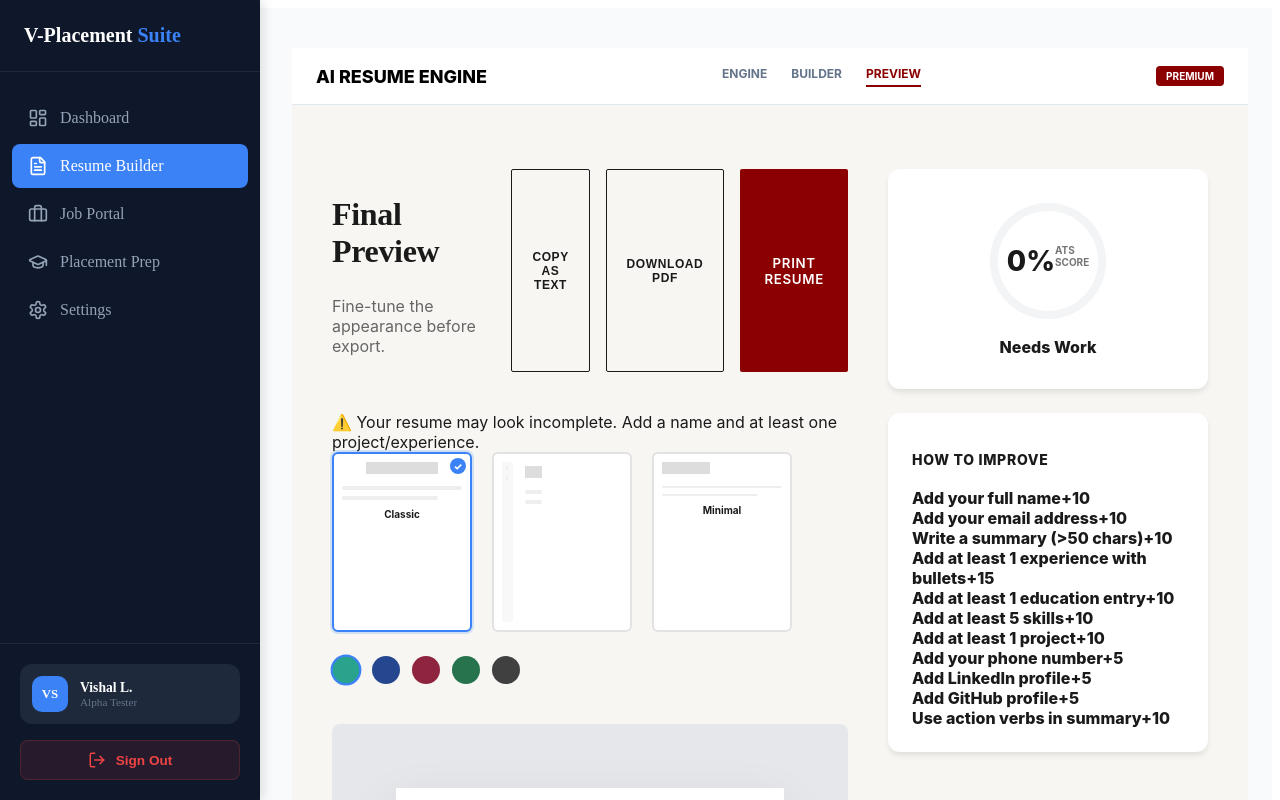
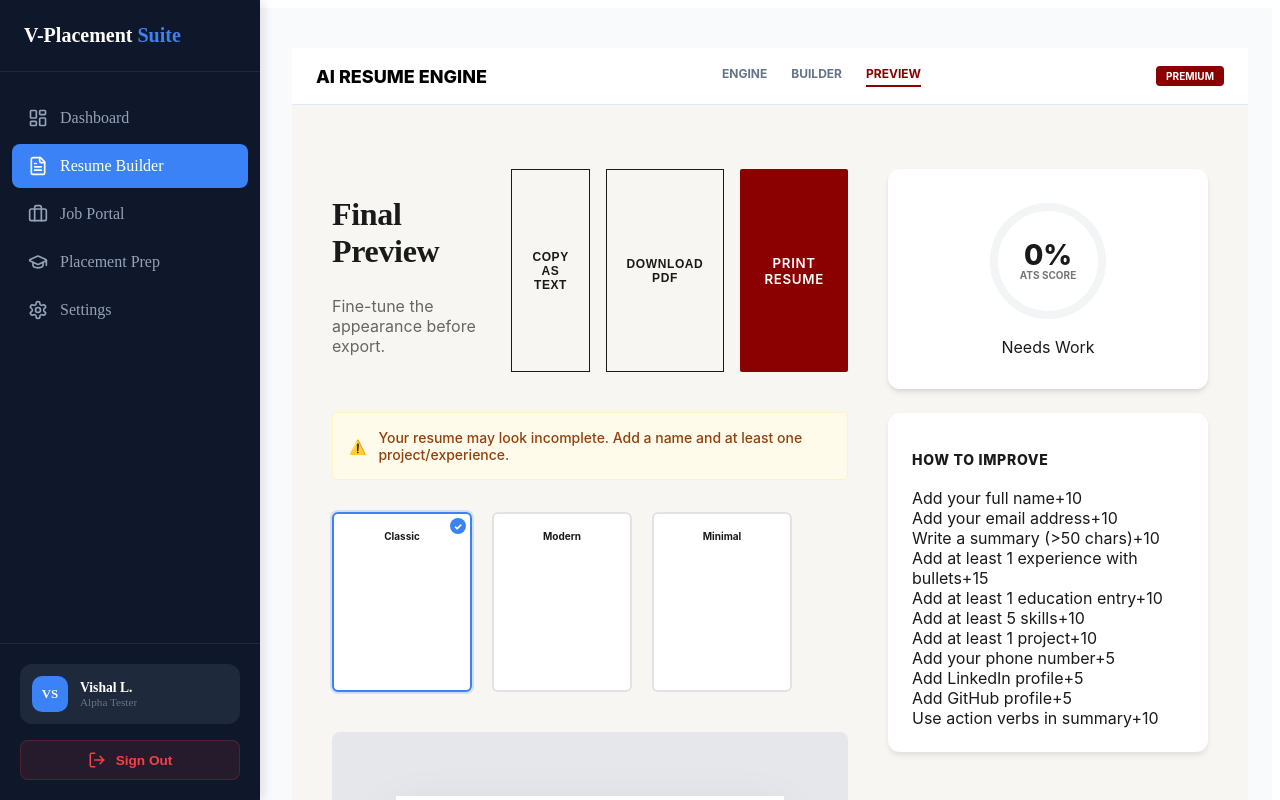
Before and after one commit to VISHALL089/Project, a React (Create React App) app: page /resume/preview in a window 1280 px wide. Both pictures are taken after a click on the button "Sign In". Shown: the top 800 px of the page. Built offline with nearby package versions, Linux system fonts and the light colour scheme.

Commit message:
feat(resume): finalize migration and scoping of resume builder styles

```diff
--- a/src/features/resume/ResumeLayout.jsx
+++ b/src/features/resume/ResumeLayout.jsx
@@ -13,7 +13,7 @@ const ResumeLayout = () => {
 
   return (
     <ResumeProvider>
-      <div className="resume-feature-wrapper">
+      <div className="resume-module-container">
         <nav className="topbar no-print" style={{
           position: 'sticky',
           top: 0,
--- a/src/features/resume/styles/resume.css
+++ b/src/features/resume/styles/resume.css
@@ -1,21 +1,4 @@
-/* Resume Builder Feature Styles */
-
-:root {
-  --rb-bg-primary: #F7F6F3;
-  --rb-acc-red: #8B0000;
-  --rb-text-main: #1A1A1A;
-  --rb-text-sub: #666;
-  --rb-border-color: #E2E2E2;
-  --rb-font-serif: 'Playfair Display', serif;
-  --rb-font-sans: 'Inter', sans-serif;
-}
-
-/* Scoped variables for the feature to avoid global conflict if needed,
-   but original used --bg-primary etc. I will search/replace if I want to be safe.
-   For now, I'll keep them but prefix them if they conflict with Super App.
-   Actually, let's keep them as original to maintain the "Wow" aesthetics
-   but scope them to a container if possible.
-*/
+/* Resume Builder Feature Styles - Fully Scoped */
 
 .resume-module-container {
   --bg-primary: #F7F6F3;
@@ -30,6 +13,8 @@
 
   font-family: var(--font-sans);
   color: var(--text-main);
+  background: var(--bg-primary);
+  min-height: 100vh;
 }
 
 .resume-module-container .serif-heading {
@@ -39,7 +24,7 @@
   color: var(--text-main);
 }
 
-/* Builder Layout */
+/* Layouts */
 .resume-module-container .builder-layout {
   display: grid;
   grid-template-columns: minmax(450px, 1fr) minmax(0, 1fr);
@@ -49,6 +34,7 @@
 .resume-module-container .form-panel {
   padding: 40px;
   background: var(--bg-primary);
+  overflow-y: auto;
 }
 
 .resume-module-container .preview-panel {
@@ -56,9 +42,10 @@
   padding: 64px;
   display: flex;
   justify-content: center;
+  overflow-y: auto;
 }
 
-/* UI Elements */
+/* UI Components */
 .resume-module-container input,
 .resume-module-container textarea {
   width: 100%;
@@ -87,36 +74,10 @@
   color: var(--text-sub);
 }
 
-.resume-module-container .field {
-  margin-bottom: 24px;
-}
-
-.resume-module-container .input-grid {
-  display: grid;
-  grid-template-columns: 1fr 1fr;
-  gap: 16px;
-}
-
-.resume-module-container .form-section {
-  margin-bottom: 48px;
-  max-width: 600px;
-}
-
-.resume-module-container .form-section h3 {
-  font-size: 18px;
-  margin-bottom: 24px;
-  padding-bottom: 8px;
-  border-bottom: 1px solid var(--border-color);
-}
-
-.resume-module-container .entry-card {
-  padding: 20px;
-  background: white;
-  border: 1px solid var(--border-color);
-  border-radius: 4px;
-  margin-bottom: 16px;
-  font-size: 14px;
-}
+.resume-module-container .field { margin-bottom: 24px; }
+.resume-module-container .input-grid { display: grid; grid-template-columns: 1fr 1fr; gap: 16px; }
+.resume-module-container .form-section { margin-bottom: 48px; max-width: 600px; }
+.resume-module-container .form-section h3 { font-size: 18px; margin-bottom: 24px; padding-bottom: 8px; border-bottom: 1px solid var(--border-color); }
 
 .resume-module-container .btn-primary {
   background: var(--acc-red);
@@ -132,10 +93,7 @@
   border-radius: 2px;
 }
 
-.resume-module-container .btn-primary:hover {
-  filter: brightness(1.1);
-  transform: translateY(-1px);
-}
+.resume-module-container .btn-primary:hover { filter: brightness(1.1); transform: translateY(-1px); }
 
 .resume-module-container .btn-secondary {
   background: transparent;
@@ -148,12 +106,24 @@
   text-transform: uppercase;
   letter-spacing: 0.05em;
   font-size: 12px;
-  border-radius: 2px;
 }
 
-.resume-module-container .btn-secondary:hover {
-  background: var(--text-sub);
-  color: white;
+.resume-module-container .btn-secondary:hover { background: var(--text-main); color: white; }
+
+/* Resume Preview Shells */
+.resume-module-container .resume-preview-shell {
+  width: 850px;
+  background: white;
+  min-height: 1100px;
+  box-shadow: 0 20px 50px rgba(0,0,0,0.1);
+  margin: 0 auto;
+  position: relative;
+}
+
+.resume-module-container .modern-layout {
+  display: grid;
+  grid-template-columns: 280px 1fr;
+  height: 100%;
 }
 
 .resume-module-container .preview-section-header {
@@ -163,23 +133,69 @@
   font-size: 13px;
   letter-spacing: 0.1em;
   margin-bottom: 16px;
-  font-family: var(--font-sans);
   font-weight: 700;
   color: var(--accent-color, var(--text-main));
 }
 
-.resume-module-container .glass-card {
-  background: white;
-  font-weight: 800;
+/* Animations */
+@keyframes fadeIn {
+  from { opacity: 0; transform: translateY(10px); }
+  to { opacity: 1; transform: translateY(0); }
+}
+.resume-module-container .animate-fade-in { animation: fadeIn 0.4s ease-out forwards; }
+
+/* Validation & Warnings */
+.resume-module-container .warning-banner {
+  background: #FFFBEB;
+  border: 1px solid #FEF3C7;
+  color: #92400E;
+  padding: 16px;
+  margin-bottom: 32px;
+  display: flex;
+  align-items: center;
+  gap: 12px;
+  font-size: 14px;
+  font-weight: 500;
+  border-radius: 4px;
 }
 
-/* Template Picker */
-.resume-module-container .template-thumbnails {
+/* ATS & Scoring */
+.resume-module-container .score-circle-container {
   display: flex;
-  gap: 20px;
-  margin-bottom: 24px;
+  flex-direction: column;
+  align-items: center;
+  gap: 16px;
+  background: white;
+  padding: 32px;
+  border-radius: 12px;
+  box-shadow: var(--shadow);
 }
 
+.resume-module-container .circular-progress { position: relative; width: 120px; height: 120px; }
+.resume-module-container .circular-progress svg { transform: rotate(-90deg); width: 120px; height: 120px; }
+.resume-module-container .circular-progress circle { fill: none; stroke-width: 8; stroke-linecap: round; }
+.resume-module-container .circular-progress .bg { stroke: #f3f4f6; }
+.resume-module-container .score-text { position: absolute; top: 50%; left: 50%; transform: translate(-50%, -50%); display: flex; flex-direction: column; align-items: center; }
+.resume-module-container .score-value { font-size: 28px; font-weight: 800; line-height: 1; }
+.resume-module-container .score-label { font-size: 10px; text-transform: uppercase; font-weight: 700; opacity: 0.6; }
+
+/* Chips / Pills */
+.resume-module-container .pill-container { display: flex; flex-wrap: wrap; gap: 8px; margin-top: 12px; }
+.resume-module-container .pill { display: flex; align-items: center; gap: 6px; background: #f0f0f0; padding: 4px 12px; border-radius: 100px; font-size: 12px; font-weight: 500; }
+.resume-module-container .pill-remove { cursor: pointer; color: var(--acc-red); font-weight: 800; }
+
+.resume-module-container .skill-tag-preview {
+  display: inline-block;
+  background: #eee;
+  padding: 2px 10px;
+  border-radius: 4px;
+  font-size: 11px;
+  margin: 2px;
+  color: #333;
+}
+
+/* Template Thumbnails */
+.resume-module-container .template-thumbnails { display: flex; gap: 20px; margin-bottom: 24px; }
 .resume-module-container .template-thumb {
   width: 120px;
   height: 160px;
@@ -192,18 +208,13 @@
   transition: all 0.2s ease;
   overflow: hidden;
 }
-
-.resume-module-container .template-thumb.active {
-  border-color: #3B82F6;
-  box-shadow: 0 0 0 2px rgba(59, 130, 246, 0.2);
-}
-
+.resume-module-container .template-thumb.active { border-color: #3b82f6; box-shadow: 0 0 0 2px rgba(59, 130, 246, 0.2); }
 .resume-module-container .template-thumb.active::after {
   content: '✓';
   position: absolute;
   top: 4px;
   right: 4px;
-  background: #3B82F6;
+  background: #3b82f6;
   color: white;
   width: 16px;
   height: 16px;
@@ -215,78 +226,8 @@
   font-weight: 800;
 }
 
-/* Layout Sketches */
-.resume-module-container .sketch-line { height: 4px; background: #eee; border-radius: 2px; margin-bottom: 6px; }
-.resume-module-container .sketch-header { height: 12px; background: #ddd; margin-bottom: 12px; }
-.resume-module-container .sketch-classic .sketch-header { width: 60%; margin-left: auto; margin-right: auto; }
-.resume-module-container .sketch-modern { display: grid; grid-template-columns: 30% 70%; gap: 8px; height: 100%; }
-.resume-module-container .sketch-modern-side { background: #f8f8f8; padding: 4px; border-radius: 2px; }
-.resume-module-container .sketch-modern-main { padding: 4px; }
-.resume-module-container .sketch-minimal .sketch-header { width: 40%; }
-.resume-module-container .sketch-minimal .sketch-line { width: 100%; height: 2px; }
-
-.resume-module-container .color-circles { display: flex; gap: 12px; margin-bottom: 32px; }
-.resume-module-container .color-circle { width: 24px; height: 24px; border-radius: 50%; cursor: pointer; border: 2px solid transparent; transition: transform 0.2s; }
-.resume-module-container .color-circle:hover { transform: scale(1.1); }
-.resume-module-container .color-circle.active { border-color: #3B82F6; transform: scale(1.1); }
-
-/* Layout Variations */
-.resume-module-container .resume-preview-shell {
-  width: 850px;
-  background: white;
-  min-height: 1100px;
-  box-shadow: 0 20px 50px rgba(0,0,0,0.1);
-  margin: 0 auto;
-  position: relative;
+@media print {
+  .resume-module-container .no-print { display: none !important; }
+  .resume-module-container .preview-panel { padding: 0 !important; background: white !important; }
+  .resume-module-container .resume-preview-shell { box-shadow: none !important; width: 100% !important; min-height: auto !important; margin: 0 !important; }
 }
-
-.resume-module-container .resume-preview-shell.modern {
-  display: grid;
-  grid-template-columns: 280px 1fr;
-  padding: 0 !important;
-}
-
-.resume-module-container .modern-sidebar { padding: 60px 40px; }
-.resume-module-container .modern-main { padding: 60px 40px; }
-.resume-module-container .skill-tag-preview {
-  display: inline-block;
-  background: #eee;
-  padding: 2px 10px;
-  border-radius: 4px;
-  font-size: 11px;
-  margin: 2px;
-  color: #333;
-}
-
-/* ATS Score */
-.resume-module-container .score-circle-container {
-  display: flex;
-  flex-direction: column;
-  align-items: center;
-  gap: 16px;
-  background: white;
-  padding: 32px;
-  border-radius: 12px;
-  box-shadow: 0 4px 6px -1px rgba(0, 0, 0, 0.1);
-}
-
-.resume-module-container .circular-progress { position: relative; width: 120px; height: 120px; }
-.resume-module-container .circular-progress svg { transform: rotate(-90deg); width: 120px; height: 120px; }
-.resume-module-container .circular-progress circle { fill: none; stroke-width: 8; stroke-linecap: round; }
-.resume-module-container .circular-progress .bg { stroke: #f3f4f6; }
-.resume-module-container .score-text { position: absolute; top: 50%; left: 50%; transform: translate(-50%, -50%); display: flex; flexDirection: column; alignItems: center; }
-.resume-module-container .score-value { font-size: 28px; fontWeight: 800; }
-.resume-module-container .score-label { font-size: 10px; text-transform: uppercase; font-weight: 700; opacity: 0.6; }
-
-/* Print Styles */
-@media print {
-  .no-print { display: none !important; }
-}
-
-/* Progress Bar */
-.resume-module-container .score-meter-bg { width: 100%; height: 8px; background: #eee; border-radius: 4px; margin-top: 8px; overflow: hidden; }
-.resume-module-container .score-meter-fill { height: 100%; background: var(--acc-red); transition: width 0.3s ease; }
-
-.resume-module-container .pill-container { display: flex; flex-wrap: wrap; gap: 8px; margin-top: 12px; }
-.resume-module-container .pill { display: flex; alignItems: center; gap: 6px; background: #f0f0f0; padding: 4px 12px; borderRadius: 100px; fontSize: 12px; fontWeight: 500; }
-.resume-module-container .pill-remove { cursor: pointer; color: var(--acc-red); fontWeight: 800; }
```
